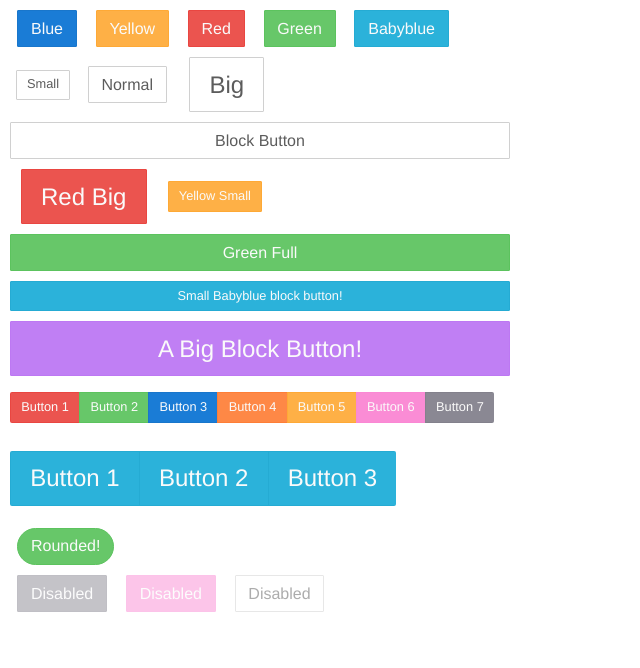
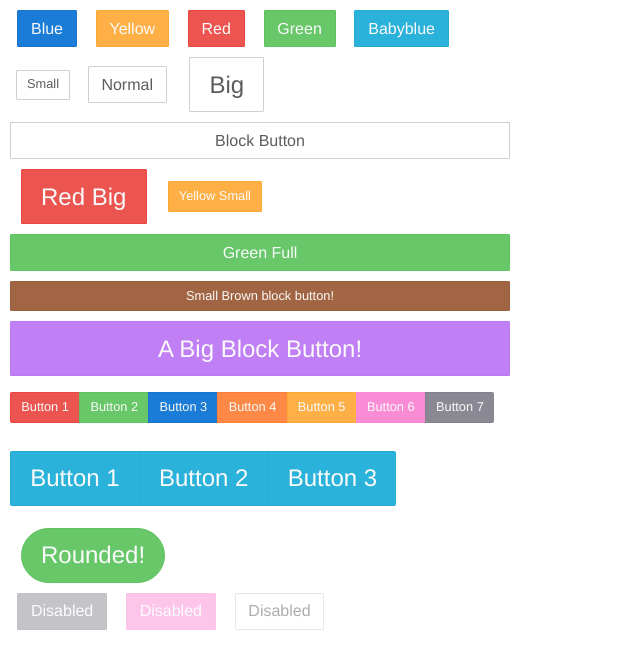
Before and after one commit to CornejoReyes/venom-css, a plain HTML site: page dist/index.html in a window 1280 px wide. Shown: the whole page, without its empty margins (0-640 px from the left). Drawn offline with Linux system fonts and the light colour scheme.

Commit message:
Some details in index

```diff
--- a/dist/index.html
+++ b/dist/index.html
@@ -31,7 +31,7 @@
         <button class="button green full">Green Full</button>
     </section>
     <section style="margin:10px;width:500px;">
-        <button class="button small babyblue full">Small Babyblue block button!</button>
+        <button class="button small brown full">Small Brown block button!</button>
     </section>
     <section style="margin:10px;width:500px;">
         <button class="button big purple full">A Big Block Button!</button>
@@ -55,7 +55,7 @@
         </div>
     </section>
     <section style="margin:10px;width:500px;">
-            <button class="button rounded green">Rounded!</button>
+            <button class="button rounded big green">Rounded!</button>
     </section>
     <section style="margin:10px;width:500px;">
             <button class="button disabled gray">Disabled</button>
```
